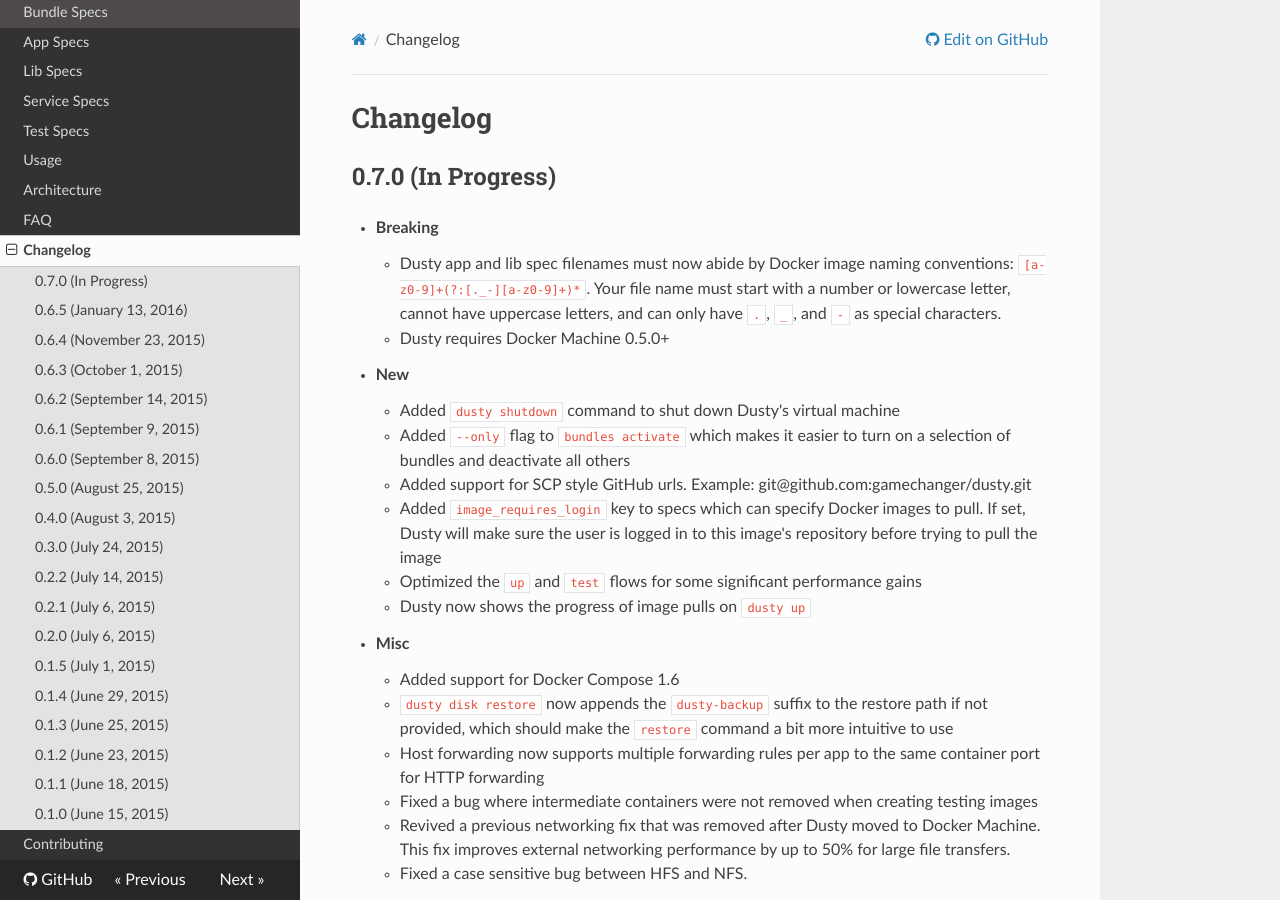
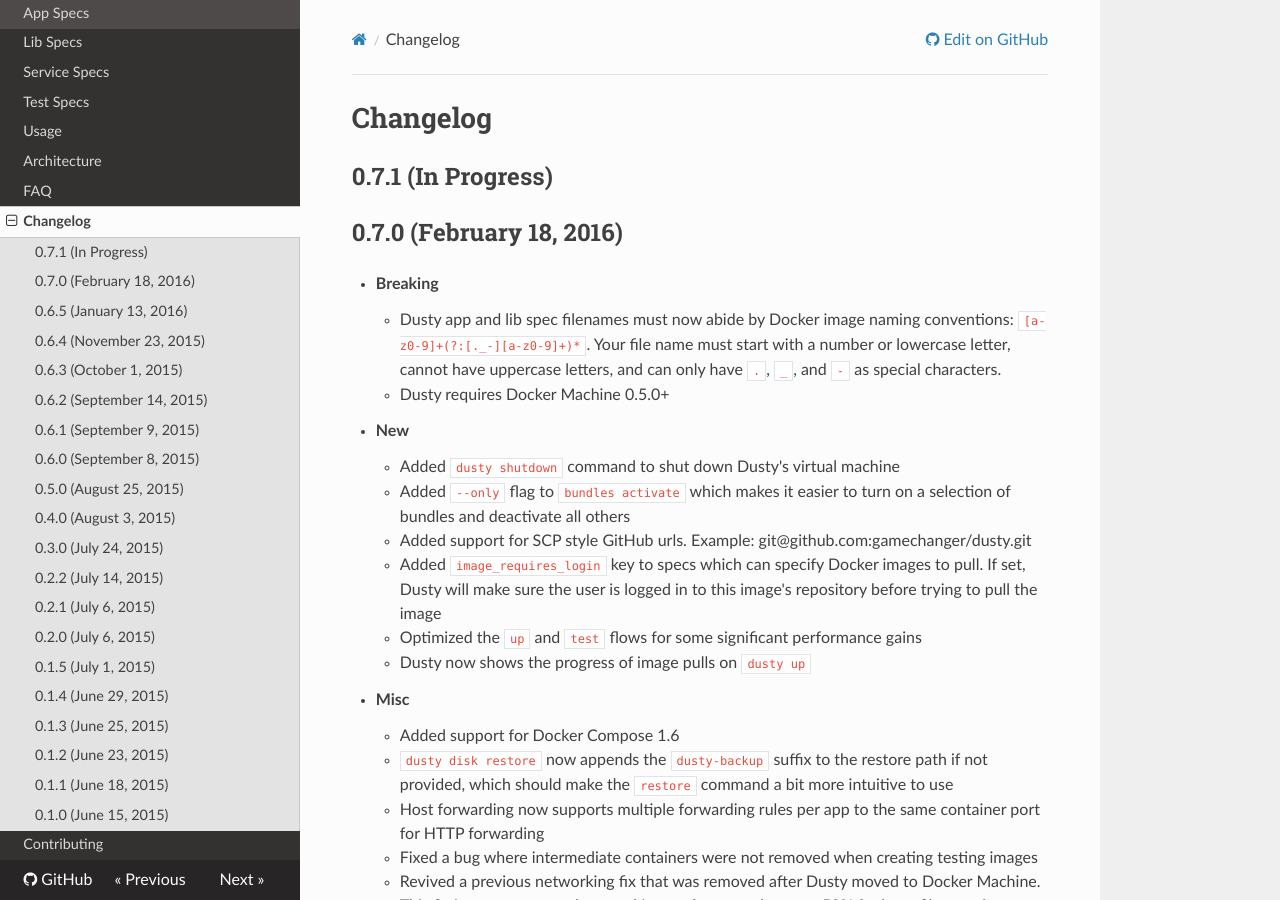
Before and after one commit to gamechanger/dusty, an MkDocs documentation site: the page built from docs/changelog.md, in a window 1280 px wide and 900 px high. Built offline with MkDocs 1.6.1, drawn with Linux system fonts in a browser that asks for light colours; nearby versions of some CDN libraries; old or Windows-style settings are respelled for this version of MkDocs.

Commit message:
Docs changes for 0.7.0

````diff
--- a/docs/changelog.md
+++ b/docs/changelog.md
@@ -1,6 +1,8 @@
 # Changelog
 
-## 0.7.0 (In Progress)
+## 0.7.1 (In Progress)
+
+## 0.7.0 (February 18, 2016)
 * **Breaking**
     * Dusty app and lib spec filenames must now abide by Docker image naming conventions: `[a-z0-9]+(?:[._-][a-z0-9]+)*`. Your file name must start with a number or lowercase letter, cannot have uppercase letters, and can only have `.`, `_`, and `-` as special characters.
     * Dusty requires Docker Machine 0.5.0+
--- a/docs/installation.md
+++ b/docs/installation.md
@@ -37,7 +37,7 @@
 Then, run the following to download and install Dusty:
 
 ```
-bash -c "`curl -L https://github.com/gamechanger/dusty/releases/download/0.6.5/install.sh`"
+bash -c "`curl -L https://github.com/gamechanger/dusty/releases/download/0.7.0/install.sh`"
 ```
 
 This script will install Dusty as a service and run the preflight check to ensure that all
````
